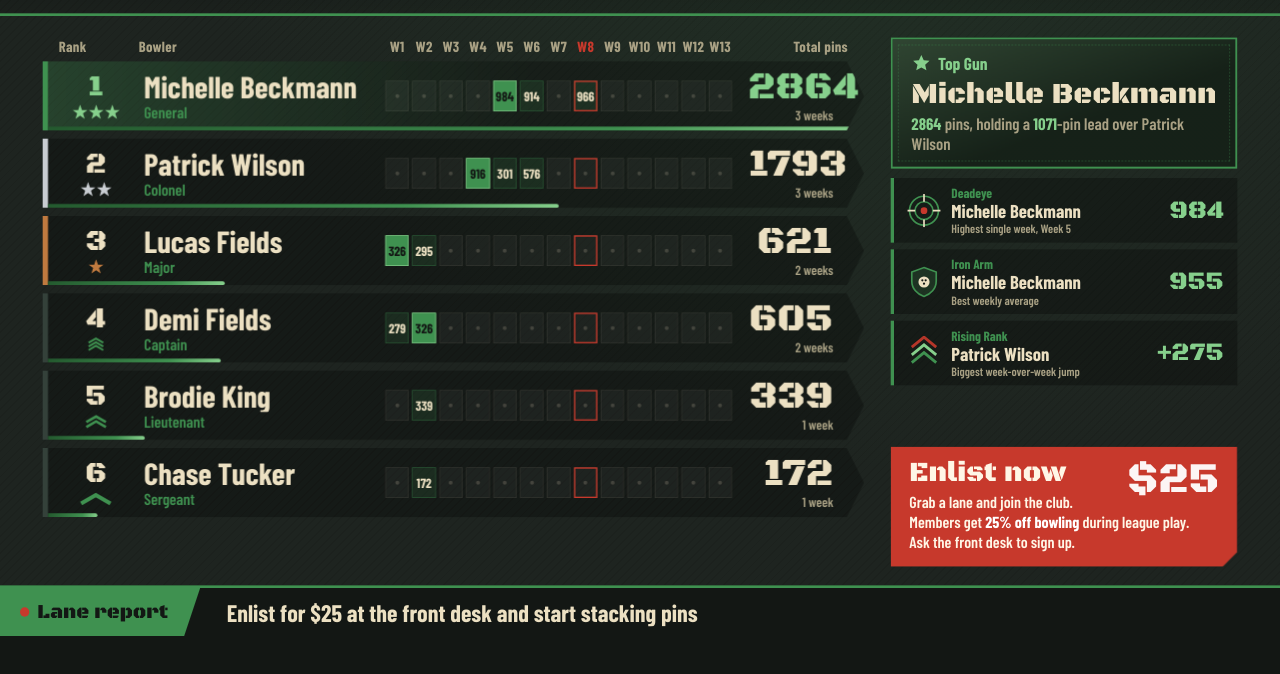
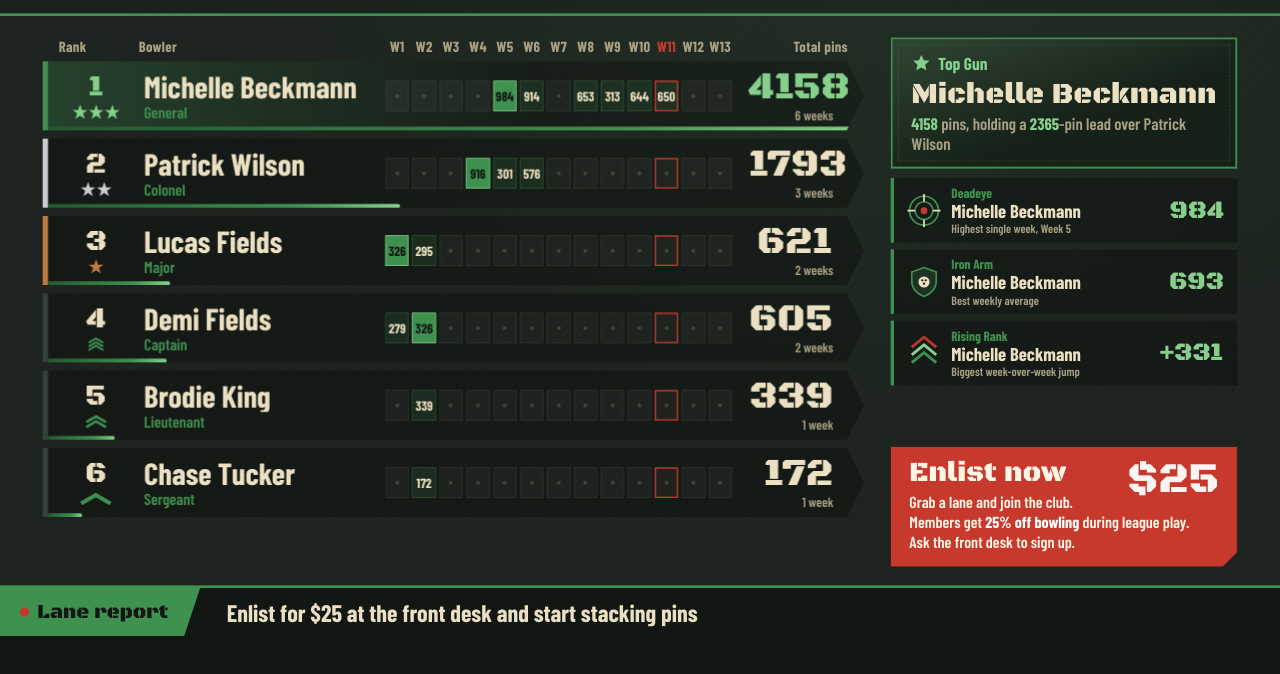
Before and after one commit to tanner-kerlin/pins-for-dollars, a plain HTML site: page index.html in a window 1280 px wide. Shown: the part 124-798 px from the top of the page. Drawn offline with nearby package versions, Linux system fonts and the light colour scheme; a web font is replaced by a local one.

Commit message:
Add files via upload

```diff
--- a/index.html
+++ b/index.html
@@ -25,7 +25,7 @@ const PLAYERS = [
   { name: "Demi Fields",       weeks: [279, 326, 0, 0,   0,   0,   0, 0, 0, 0, 0, 0, 0] },
   { name: "Brodie King",       weeks: [0,   339, 0, 0,   0,   0,   0, 0, 0, 0, 0, 0, 0] },
   { name: "Chase Tucker",      weeks: [0,   172, 0, 0,   0,   0,   0, 0, 0, 0, 0, 0, 0] },
-  { name: "Michelle Beckmann", weeks: [0,   0,   0, 0,   984, 914, 0, 966, 0, 0, 0, 0, 0] },
+  { name: "Michelle Beckmann", weeks: [0,   0,   0, 0,   984, 914, 0, 653, 313, 644, 650, 0, 0] },
   { name: "Patrick Wilson",    weeks: [0,   0,   0, 916, 301, 576, 0, 0, 0, 0, 0, 0, 0] },
 ];
 </script>
```
